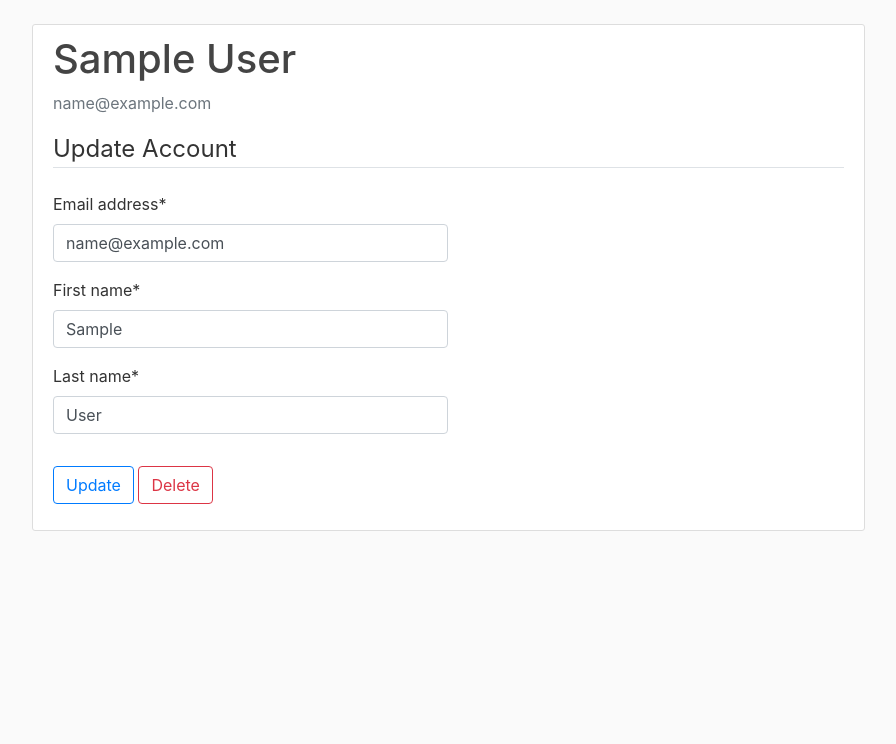
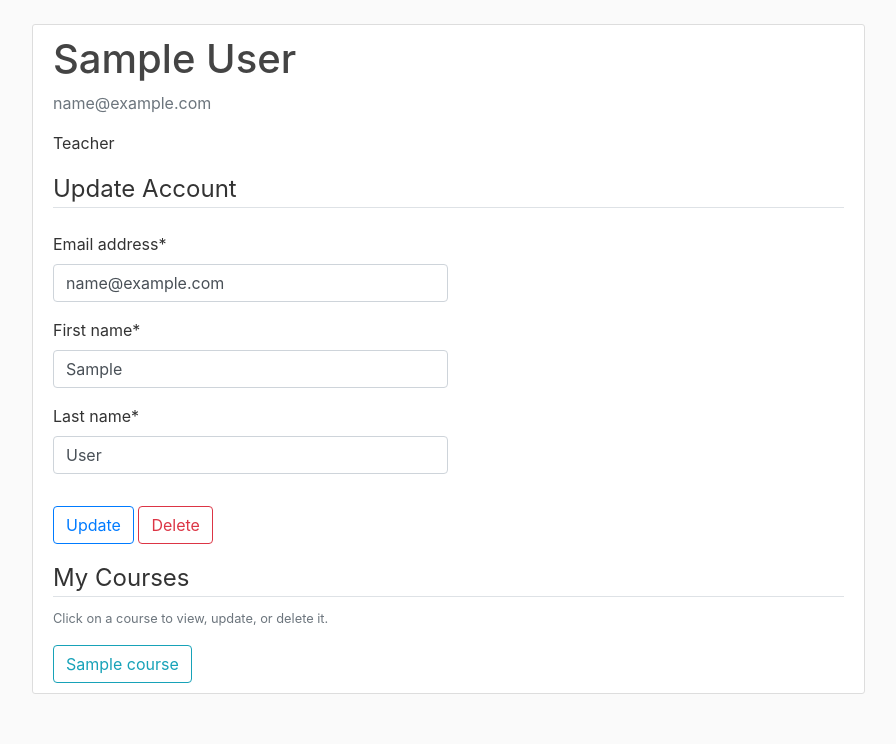
Before and after one commit to remyang55/sail-website, a Django app: page /profile/ in a window 1280 px wide. Shown: the part 56-800 px from the top of the page, without its empty margins (53-949 px from the left). Run offline with Django 3.2, Linux system fonts and the light colour scheme; a user stored in the database is signed in; tables that the repository leaves empty hold one stand-in row (values such as "Sample post"); some libraries are stand-ins or nearby versions.

Commit message:
Display teacher's courses on profile page

```diff
--- a/sail/courses/models.py
+++ b/sail/courses/models.py
@@ -5,11 +5,11 @@ from users.models import Teacher
 class Course(models.Model):
     teacher = models.ForeignKey(Teacher, on_delete=models.CASCADE)
     course_name = models.CharField(max_length=100)
-    short_description = models.CharField(max_length=255)
+    short_description = models.CharField(max_length=255, help_text="Students will see this description when they scroll through all the available courses.")
     description = models.TextField()
-    prior_knowledge = models.CharField(max_length=100, blank=True)
+    prior_knowledge = models.CharField(max_length=100, blank=True, help_text="Leave blank if none.")
     course_length = models.PositiveSmallIntegerField(default=60)
-    capacity_limit = models.PositiveSmallIntegerField(blank=True, null=True)
+    capacity_limit = models.PositiveSmallIntegerField(blank=True, null=True, help_text="Leave blank if none.")
     approved = models.BooleanField(default=False)
     last_modified = models.DateTimeField(auto_now=True)
     time_created = models.DateTimeField(auto_now_add=True)
--- a/sail/users/templates/users/profile.html
+++ b/sail/users/templates/users/profile.html
@@ -6,7 +6,7 @@
             <div class="media-body">
                 <h2 class="account-heading">{{ user.first_name }} {{ user.last_name }}</h2>
                 <p class="text-secondary">{{ user.email }}</p>
-                <p>{{ user.sailparticipant.role }}</p>
+                <p>{{ user.role }}</p>
             </div>
         </div>
 
@@ -23,5 +23,16 @@
                 <button class="btn btn-outline-danger" type="submit" name="action" value="Delete" onclick="return confirm('Are you sure? This will permanently delete your account!')">Delete</button>
             </div>
         </form>
+
+        {% if user.role == "Teacher" %}
+            <legend class="border-bottom">My Courses</legend>
+            <small class="text-muted">Click on a course to view, update, or delete it.</small>
+            <div class="mt-3">
+                {% for course in user.teacher.course_set.all %}
+                    <a class="btn btn-outline-info" href="{% url 'courses_detail' course.id %}">{{ course }}</a>
+                {% endfor %}
+            </div>
+        {% endif %}
+
     </div>
 {% endblock content %}
```
Also changed, not shown: sail/courses/migrations/0008_auto_20200528_2058.py (added).
